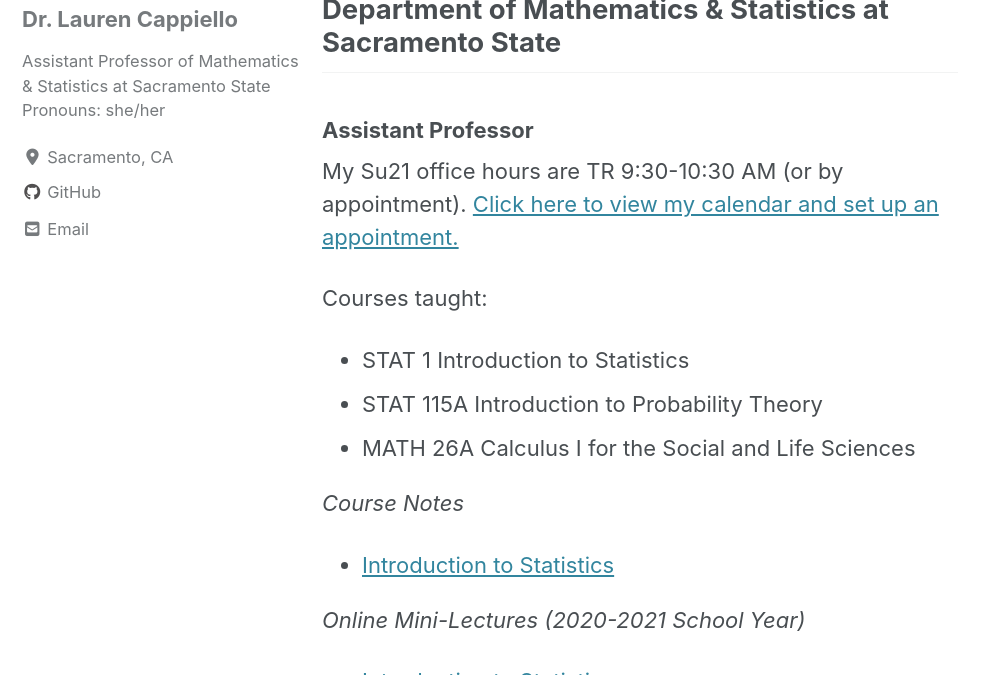
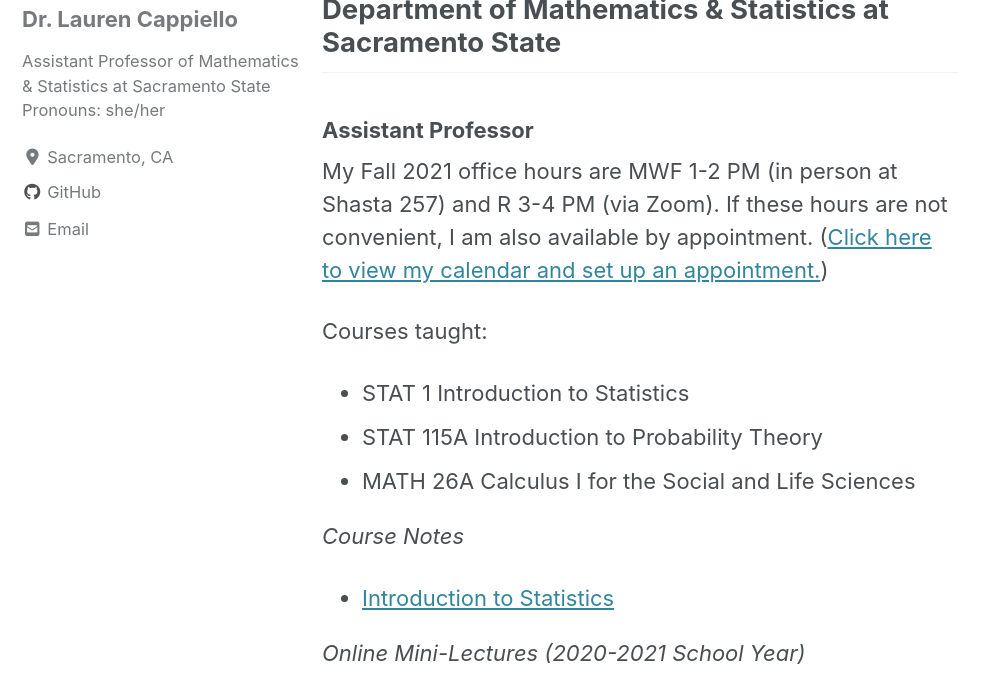
Before and after one commit to lgpcappiello/lgpcappiello.github.io, a Jekyll site: the page built from teaching/index.md, in a window 1280 px wide and 900 px high, cut to the strip 225-900 px from the top of the window. Shown: the whole strip, without its empty margins (0-999 px from the left). Built offline with Jekyll 4.4.1, drawn with Linux system fonts in a browser that asks for light colours; cached includes are drawn as plain includes; nearby versions of some CDN libraries; a script bundle is joined from its source files by our own code; library files that are not in the unit come from our copies.

Commit message:
Update index.md

```diff
--- a/teaching/index.md
+++ b/teaching/index.md
@@ -7,7 +7,7 @@
 
 ## Department of Mathematics & Statistics at Sacramento State
 ### Assistant Professor
-My Su21 office hours are TR 9:30-10:30 AM (or by appointment). <a href="https://calendly.com/lcappiello/30min">Click here to view my calendar and set up an appointment.</a>
+My Fall 2021 office hours are MWF 1-2 PM (in person at Shasta 257) and R 3-4 PM (via Zoom). If these hours are not convenient, I am also available by appointment. (<a href="https://calendly.com/lcappiello/30min">Click here to view my calendar and set up an appointment.</a>)
 
 Courses taught:
 
```
